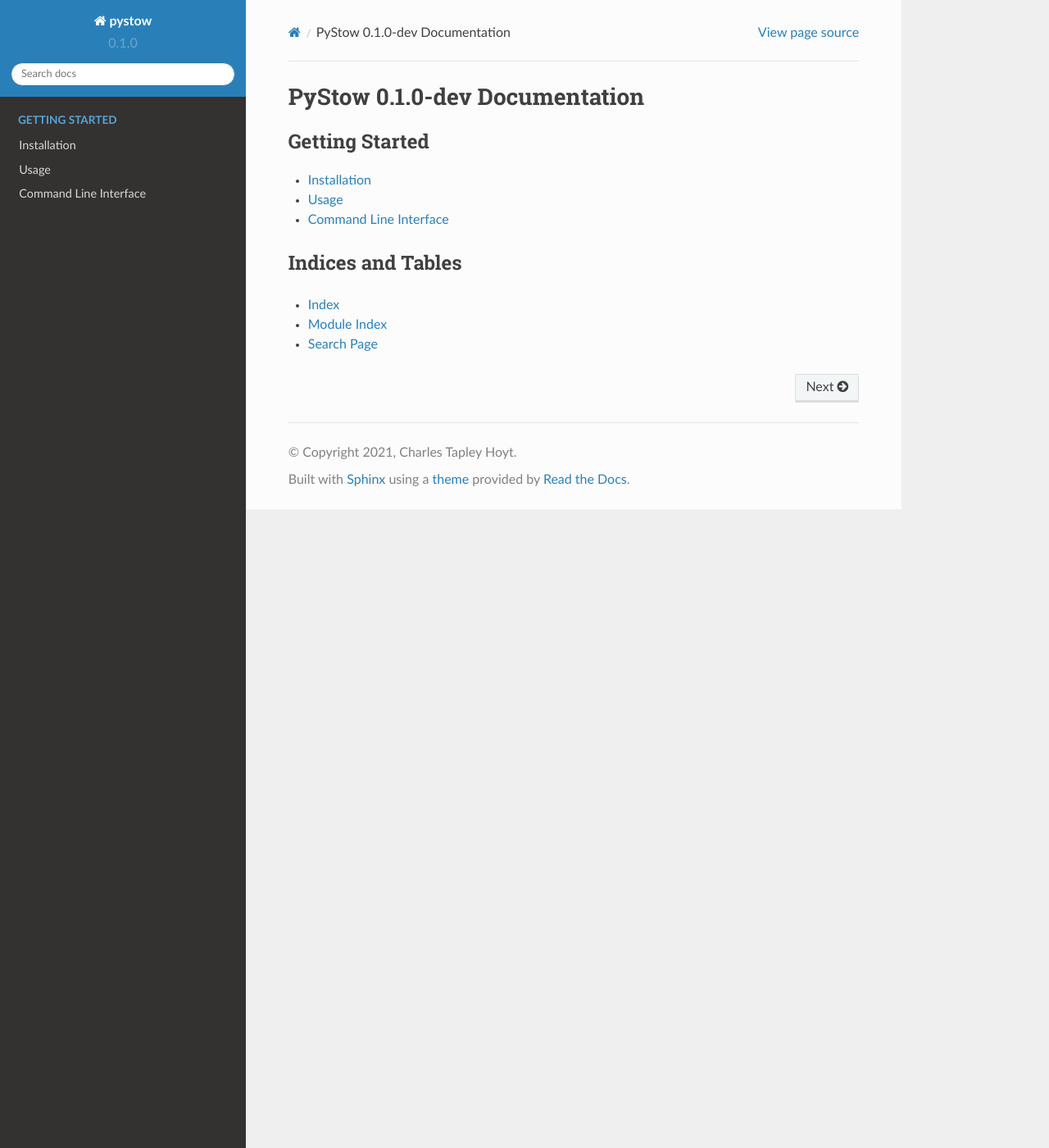
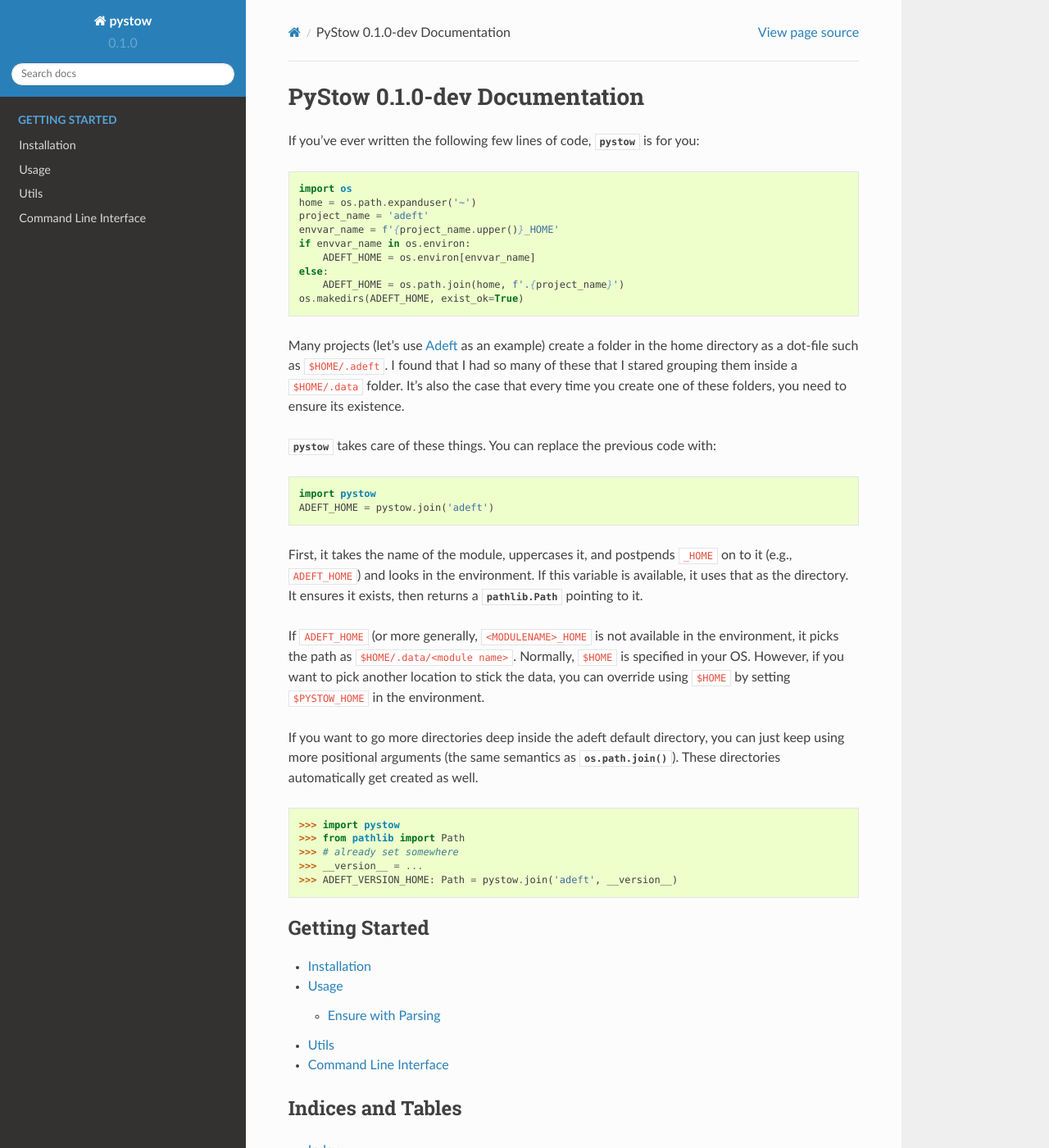
Before and after one commit to cthoyt/pystow, a Sphinx documentation site: the page built from docs/source/index.rst, in a window 1280 px wide and 1400 px high. Shown: the whole window at 82% size. Built offline with Sphinx 7.4.7 and the Read the Docs theme 2.0.0, drawn with Linux system fonts in a browser that asks for light colours.

Commit message:
Update docs

```diff
--- a/docs/source/conf.py
+++ b/docs/source/conf.py
@@ -225,6 +225,8 @@
 # Example configuration for intersphinx: refer to the Python standard library.
 intersphinx_mapping = {
     'https://docs.python.org/3/': None,
+    'rdflib': ('https://rdflib.readthedocs.io/en/latest/', None),
+    'pandas': ('https://pandas.pydata.org/pandas-docs/dev', None),
 }
 
 autoclass_content = 'both'
--- a/docs/source/index.rst
+++ b/docs/source/index.rst
@@ -1,5 +1,51 @@
 PyStow |release| Documentation
 ==============================
+If you've ever written the following few lines of code, :mod:`pystow` is for you:
+
+.. code-block:: python
+
+    import os
+    home = os.path.expanduser('~')
+    project_name = 'adeft'
+    envvar_name = f'{project_name.upper()}_HOME'
+    if envvar_name in os.environ:
+        ADEFT_HOME = os.environ[envvar_name]
+    else:
+        ADEFT_HOME = os.path.join(home, f'.{project_name}')
+    os.makedirs(ADEFT_HOME, exist_ok=True)
+
+Many projects (let's use `Adeft <https://github.com/indralab/adeft>`_ as an example) create a folder in the home
+directory as a dot-file such as ``$HOME/.adeft``. I found that I had so many of these that I stared grouping
+them inside a ``$HOME/.data`` folder. It's also the case that every time you create one of these folders,
+you need to ensure its existence.
+
+:mod:`pystow` takes care of these things. You can replace the previous code with:
+
+.. code-block:: python
+
+    import pystow
+    ADEFT_HOME = pystow.join('adeft')
+
+First, it takes the name of the module, uppercases it, and postpends ``_HOME`` on to it (e.g., ``ADEFT_HOME``)
+and looks in the environment. If this variable is available, it uses that as the directory. It ensures it
+exists, then returns a :class:`pathlib.Path` pointing to it.
+
+If ``ADEFT_HOME`` (or more generally, ``<MODULENAME>_HOME`` is not available in the environment, it picks the
+path as ``$HOME/.data/<module name>``. Normally, ``$HOME`` is specified in your OS. However, if you want to
+pick another location to stick the data, you can override using ``$HOME`` by setting ``$PYSTOW_HOME`` in
+the environment.
+
+If you want to go more directories deep inside the adeft default directory, you can just keep using more
+positional arguments (the same semantics as :func:`os.path.join`). These directories automatically
+get created as well.
+
+.. code-block:: python
+
+    >>> import pystow
+    >>> from pathlib import Path
+    >>> # already set somewhere
+    >>> __version__ = ...
+    >>> ADEFT_VERSION_HOME: Path = pystow.join('adeft', __version__)
 
 .. toctree::
    :maxdepth: 2
@@ -8,6 +54,7 @@
 
    installation
    usage
+   utils
    cli
 
 Indices and Tables
--- /dev/null
+++ b/docs/source/utils.rst
@@ -0,0 +1,4 @@
+Utils
+=====
+.. automodule:::: pystow.utils
+    :members:
```
Also changed, not shown: docs/source/usage.rst (+7 -1 lines), 1 other file.
